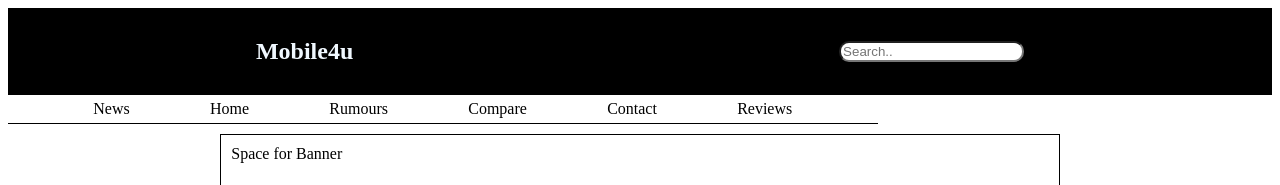
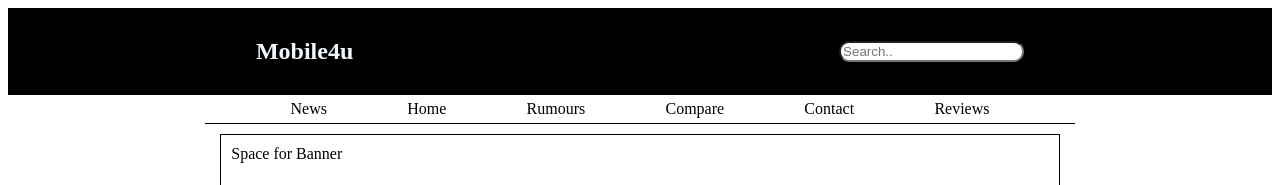
Before and after one commit to mobiles4u/Code, a Next.js app: page / in a window 1280 px wide. Shown: the top 185 px of the page. Built offline with nearby package versions, Linux system fonts and the light colour scheme.

Commit message:
Update Home.module.css

```diff
--- a/styles/Home.module.css
+++ b/styles/Home.module.css
@@ -4,7 +4,7 @@
 }
 
 .Container {
-
+width: 100%;
 }
 
 .Container__Header {
@@ -31,22 +31,28 @@
   border-radius: 10px;
 }
 
+.ContainerNavbar{
+  display: flex;
+  justify-content: center;
+  width: 100%;
+}
+
 .Container__Navbar {
+  width: 68%;
+  padding: 5px;
   display: flex;
+  color: rgb(0, 0, 0);
   justify-content: space-evenly;
+  border-bottom: 1px solid black;
   background-color: rgb(255, 255, 255);
-  color: rgb(0, 0, 0);
-  padding: 5px;
-  border-bottom: 1px solid black;
-  width: 68%;
 }
 
 .ad {
   margin: 10px;
+  height: 200px;
   padding: 10px;
-  height: 200px;
+  border: solid 1px black;
   background-color: rgb(255, 255, 255);
-  border: solid 1px black;
 }
 
 .content {
```
